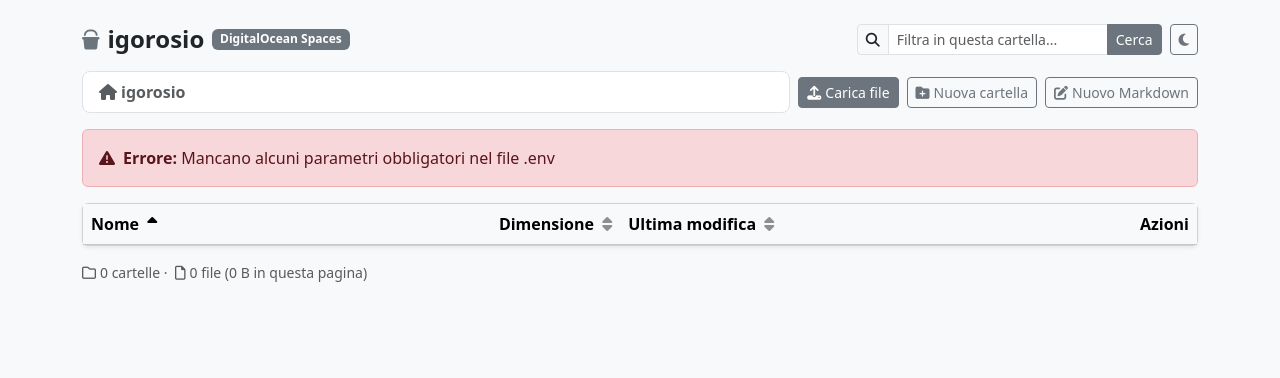
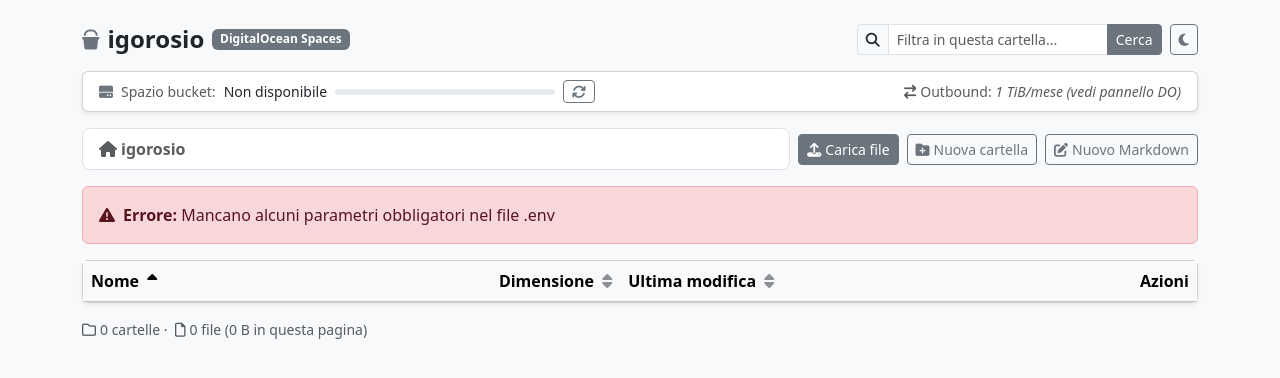
Before and after one commit to igorosio/digitalocean_s3, a Flask app: page / in a window 1280 px wide. Shown: the top 378 px of the page. Run offline with Flask 3, Linux system fonts and the light colour scheme; lists and menus that the app fills with data are empty; some libraries are stand-ins or nearby versions.

Commit message:
feat: add bucket storage usage bar with 250 GiB quota and update docs

```diff
--- a/app.py
+++ b/app.py
@@ -4,6 +4,7 @@ import io
 import mimetypes
 import os
 import tempfile
+import time
 import zipfile
 from datetime import timezone
 from functools import wraps
@@ -39,6 +40,9 @@ APP_PASSWORD = os.getenv("APP_PASSWORD", "")
 PAGE_SIZE = 200
 TEXT_PREVIEW_MAX_BYTES = 512 * 1024  # 512 KB
 MAX_FOLDER_ZIP_BYTES = int(os.getenv("MAX_FOLDER_ZIP_BYTES", 500 * 1024 * 1024))
+BUCKET_QUOTA_GIB = float(os.getenv("BUCKET_QUOTA_GIB", 250))
+BUCKET_STATS_CACHE_TTL = 300  # 5 minuti
+_bucket_stats_cache = {"data": None, "ts": 0.0}
 
 IMAGE_EXTENSIONS = {".png", ".jpg", ".jpeg", ".gif", ".webp", ".svg", ".bmp", ".ico"}
 PDF_EXTENSIONS = {".pdf"}
@@ -736,6 +740,53 @@ def api_markdown_pdf():
         return jsonify({"error": str(exc)}), 500
 
 
+@app.route("/api/bucket-stats")
+@requires_auth
+def api_bucket_stats():
+    """Calculate total bucket size and usage percentage against BUCKET_QUOTA_GIB."""
+    force_refresh = request.args.get("refresh") == "1"
+    now = time.time()
+    if (
+        not force_refresh
+        and _bucket_stats_cache["data"] is not None
+        and (now - _bucket_stats_cache["ts"]) < BUCKET_STATS_CACHE_TTL
+    ):
+        cached_payload = dict(_bucket_stats_cache["data"])
+        cached_payload["cached"] = True
+        return jsonify(cached_payload)
+
+    try:
+        client = get_s3_client()
+        paginator = client.get_paginator("list_objects_v2")
+        pages = paginator.paginate(Bucket=BUCKET_NAME)
+
+        total_bytes = 0
+        total_files = 0
+        for page in pages:
+            for obj in page.get("Contents", []):
+                if obj["Key"].endswith("/"):
+                    continue
+                total_bytes += obj.get("Size", 0)
+                total_files += 1
+
+        quota_bytes = BUCKET_QUOTA_GIB * (1024 ** 3)
+        percent = round((total_bytes / quota_bytes) * 100.0, 2) if quota_bytes > 0 else 0.0
+
+        payload = {
+            "total_bytes": total_bytes,
+            "total_human": format_size(total_bytes),
+            "total_files": total_files,
+            "quota_gib": int(BUCKET_QUOTA_GIB) if BUCKET_QUOTA_GIB.is_integer() else BUCKET_QUOTA_GIB,
+            "percent": percent,
+            "cached": False,
+        }
+        _bucket_stats_cache["data"] = payload
+        _bucket_stats_cache["ts"] = now
+        return jsonify(payload)
+    except (ClientError, ValueError) as exc:
+        return jsonify({"error": str(exc)}), 500
+
+
 if __name__ == "__main__":
     port = int(os.getenv("FLASK_PORT", 5000))
     debug = os.getenv("FLASK_DEBUG", "false").lower() == "true"
--- a/templates/index.html
+++ b/templates/index.html
@@ -123,6 +123,40 @@
         >
           <i class="fa-solid fa-moon" id="themeIcon"></i>
         </button>
+      </div>
+    </div>
+
+    <!-- Bucket Storage Bar -->
+    <div class="card shadow-sm mb-3">
+      <div class="card-body py-2 px-3 d-flex flex-wrap align-items-center justify-content-between gap-3 small">
+        <div class="d-flex align-items-center gap-2 flex-grow-1" style="min-width: 240px;">
+          <i class="fa-solid fa-hard-drive text-secondary"></i>
+          <span class="text-body-secondary text-nowrap">Spazio bucket:</span>
+          <span id="bucketStatsText" class="fw-medium text-nowrap">Calcolo in corso...</span>
+          <div class="progress flex-grow-1" style="height: 6px; max-width: 220px;">
+            <div
+              id="bucketStatsBar"
+              class="progress-bar bg-secondary"
+              role="progressbar"
+              style="width: 0%;"
+              aria-valuenow="0"
+              aria-valuemin="0"
+              aria-valuemax="100"
+            ></div>
+          </div>
+          <button
+            type="button"
+            class="btn btn-sm btn-outline-secondary py-0 px-2"
+            id="refreshStatsBtn"
+            title="Aggiorna dimensione bucket"
+            aria-label="Aggiorna dimensione bucket"
+          >
+            <i class="fa-solid fa-arrows-rotate" id="refreshStatsIcon"></i>
+          </button>
+        </div>
+        <div class="text-body-secondary text-nowrap" title="DigitalOcean non espone API per il traffico outbound di Spaces; verificabile dal pannello Billing">
+          <i class="fa-solid fa-arrow-right-arrow-left me-1"></i>Outbound: <span class="fst-italic">1 TiB/mese (vedi pannello DO)</span>
+        </div>
       </div>
     </div>
 
@@ -635,6 +669,36 @@
         mkdirSubmitBtn.disabled = false;
       }
     });
+
+    // Bucket Stats (250 GiB quota)
+    const bucketStatsText = document.getElementById('bucketStatsText');
+    const bucketStatsBar = document.getElementById('bucketStatsBar');
+    const refreshStatsBtn = document.getElementById('refreshStatsBtn');
+    const refreshStatsIcon = document.getElementById('refreshStatsIcon');
+
+    async function loadBucketStats(refresh = false) {
+      refreshStatsIcon.classList.add('fa-spin');
+      try {
+        const url = refresh ? '/api/bucket-stats?refresh=1' : '/api/bucket-stats';
+        const res = await fetch(url);
+        const data = await res.json();
+        if (!res.ok) {
+          bucketStatsText.textContent = 'Non disponibile';
+          return;
+        }
+        const pctClamped = Math.min(100, data.percent);
+        bucketStatsText.textContent = `${data.total_human} / ${data.quota_gib} GiB (${data.percent}%) · ${data.total_files} file`;
+        bucketStatsBar.style.width = `${pctClamped}%`;
+        bucketStatsBar.setAttribute('aria-valuenow', pctClamped);
+      } catch (err) {
+        bucketStatsText.textContent = 'Errore caricamento';
+      } finally {
+        refreshStatsIcon.classList.remove('fa-spin');
+      }
+    }
+
+    refreshStatsBtn.addEventListener('click', () => loadBucketStats(true));
+    loadBucketStats(false);
   </script>
 </body>
 </html>
```
Also changed, not shown: README.md.
